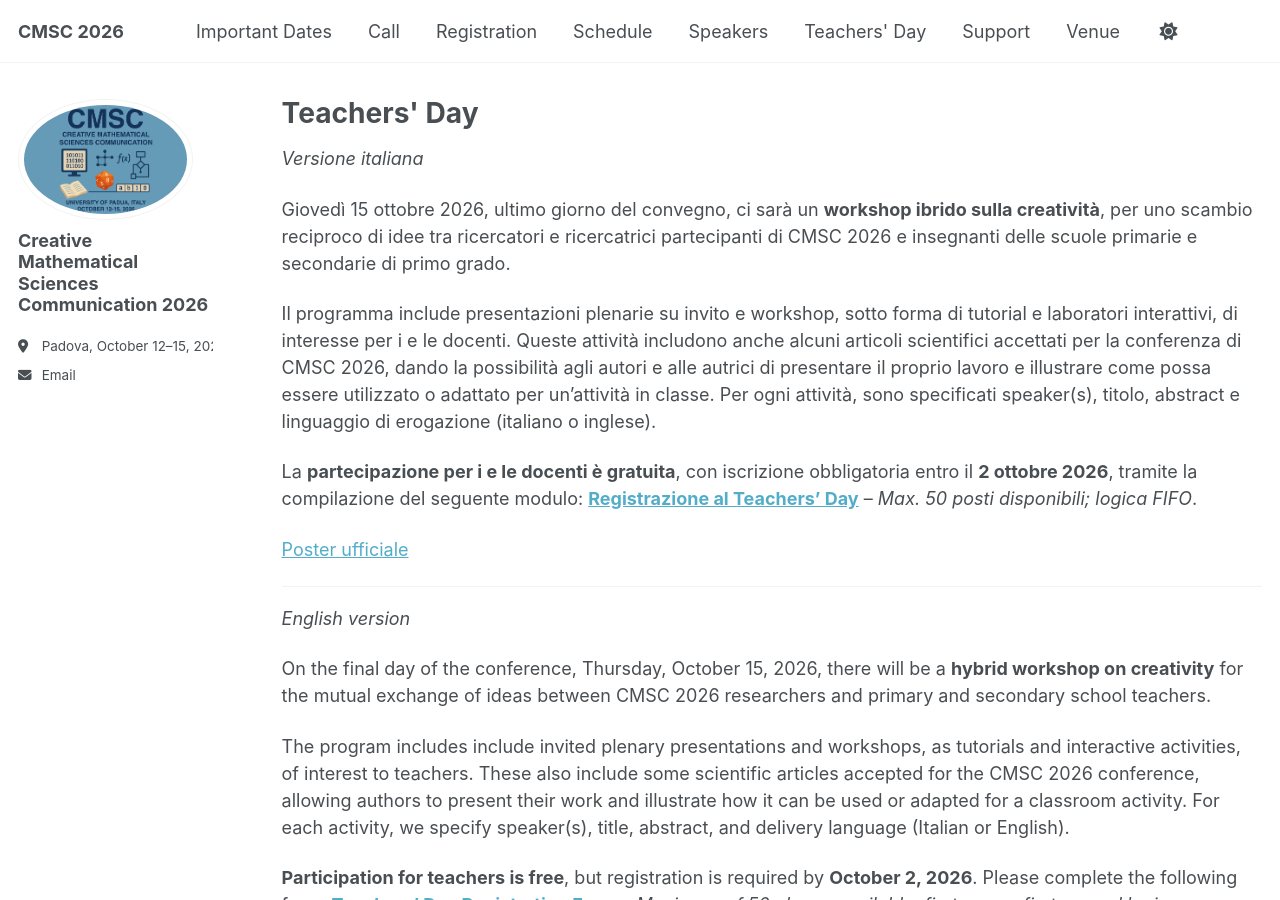
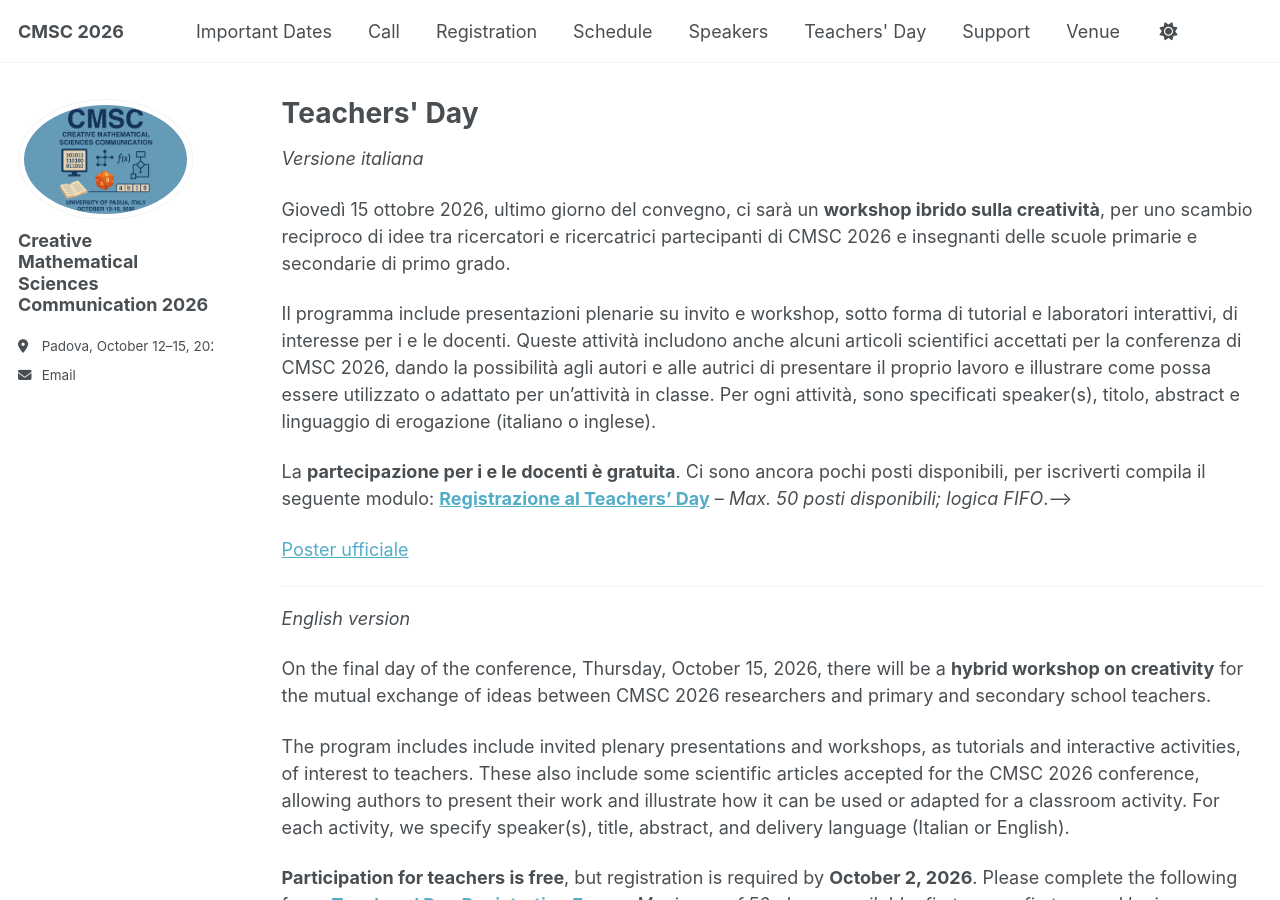
Before and after one commit to CMSC2026/cmsc2026.github.io, a Jekyll site: the page built from _pages/teachers-day.md, in a window 1280 px wide and 900 px high. Built offline with Jekyll 4.4.1, drawn with Linux system fonts in a browser that asks for light colours; a script that is not in the unit is left out.

Commit message:
Revise Teachers' Day participation information
Updated participation details for Teachers' Day, removing the deadline for registration and emphasizing limited spots available.

```diff
--- a/_pages/teachers-day.md
+++ b/_pages/teachers-day.md
@@ -11,7 +11,9 @@ Giovedì 15 ottobre 2026, ultimo giorno del convegno, ci sarà un **workshop ibr
 
 Il programma include presentazioni plenarie su invito e workshop, sotto forma di tutorial e laboratori interattivi, di interesse per i e le docenti. Queste attività includono anche alcuni articoli scientifici accettati per la conferenza di CMSC 2026, dando la possibilità agli autori e alle autrici di presentare il proprio lavoro e illustrare come possa essere utilizzato o adattato per un'attività in classe. Per ogni attività, sono specificati speaker(s), titolo, abstract e linguaggio di erogazione (italiano o inglese).
 
-La **partecipazione per i e le docenti è gratuita**, con iscrizione obbligatoria entro il **2 ottobre 2026**, tramite la compilazione del seguente modulo: **[Registrazione al Teachers' Day](https://forms.gle/1uckWV2vdgQav23bA)** -- *Max. 50 posti disponibili; logica FIFO*.
+La **partecipazione per i e le docenti è gratuita**.
+Ci sono ancora pochi posti disponibili, per iscriverti compila il seguente modulo: **[Registrazione al Teachers' Day](https://forms.gle/1uckWV2vdgQav23bA)** -- *Max. 50 posti disponibili; logica FIFO*.-->
+<!--con iscrizione obbligatoria entro il **2 ottobre 2026**, tramite la compilazione del seguente modulo: **[Registrazione al Teachers' Day](https://forms.gle/1uckWV2vdgQav23bA)** -- *Max. 50 posti disponibili; logica FIFO*.-->
 
 [Poster ufficiale](/files/CMSC2026-TeachersDay-PosterIT-v20260906.pdf)
 
```
